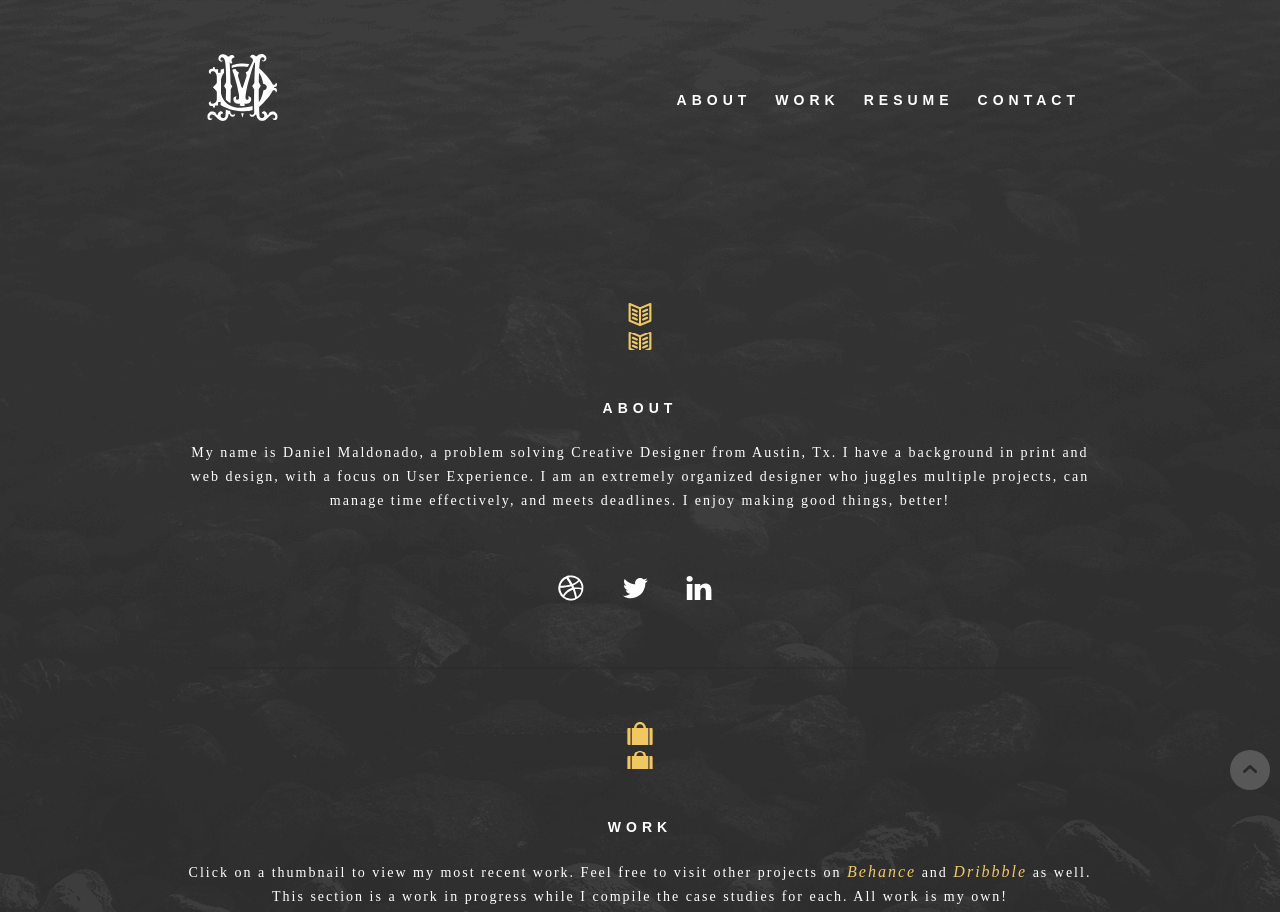
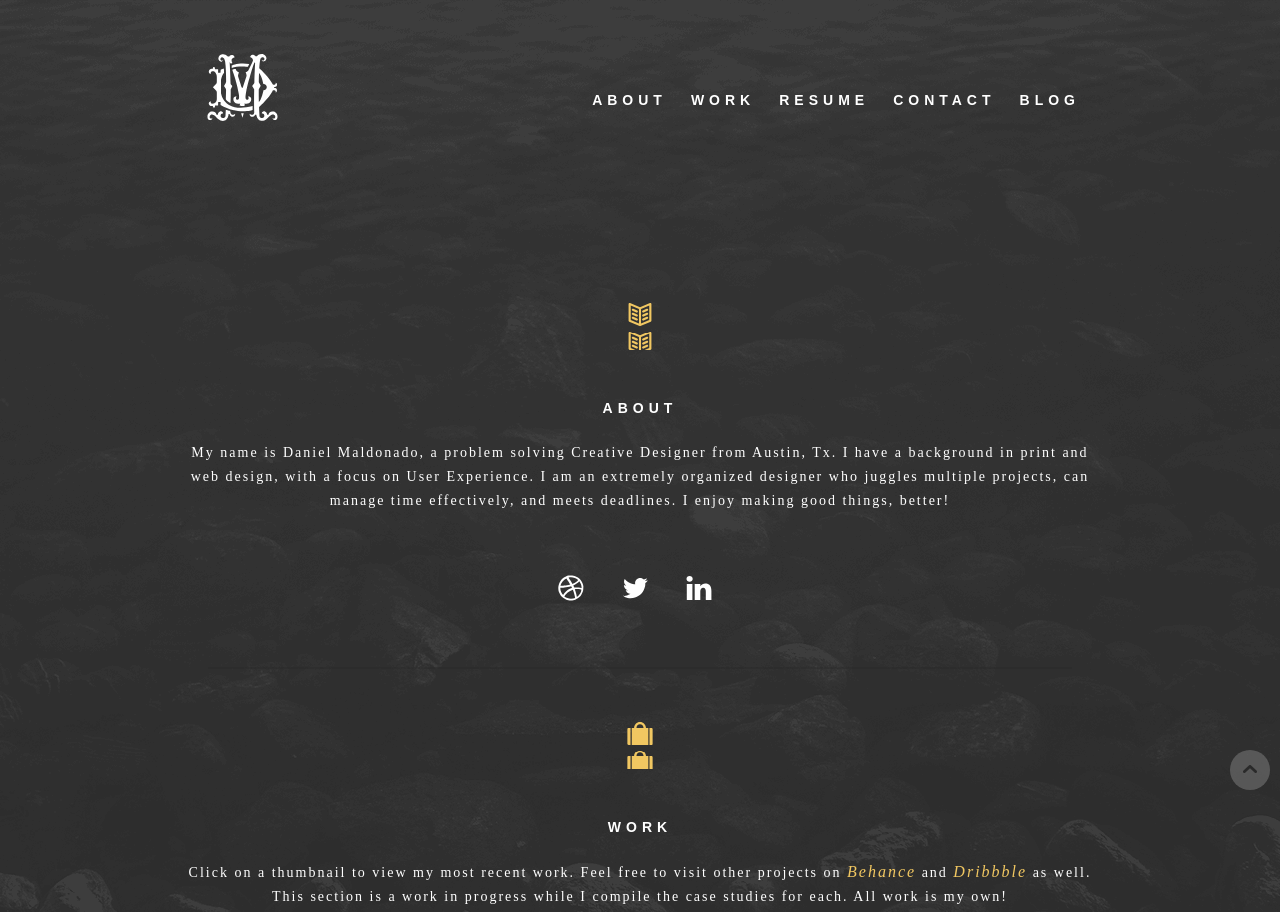
Before and after one commit to danielmdesigns/danielmdesigns, a website: page daniel v1.4/index.html in a window 1280 px wide. Shown: the top 912 px of the page. Drawn offline with nearby package versions, Linux system fonts and the light colour scheme.

Commit message:
adding a blog link
adding blog link

```diff
--- a/daniel v1.4/index.html
+++ b/daniel v1.4/index.html
@@ -32,6 +32,7 @@
     <li><a class="links smoothScroll" href="#Work">WORK</a></li>
     <li><a class="links smoothScroll" href="http://www.linkedin.com/pub/daniel-maldonado/59/405/533>RESUME" target="_blank">RESUME</a></li>
     <li><a class="links smoothScroll" href="#Contact">CONTACT</a></li>
+    <li><a class="links smoothScroll" href="#">BLOG</a></li>
   </ul>
 </div>
 </nav>
```
